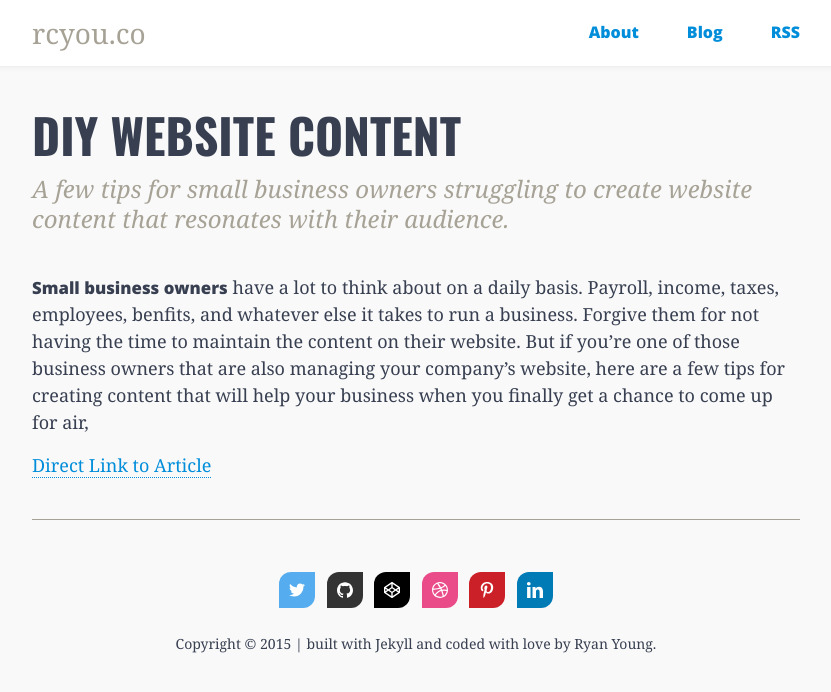
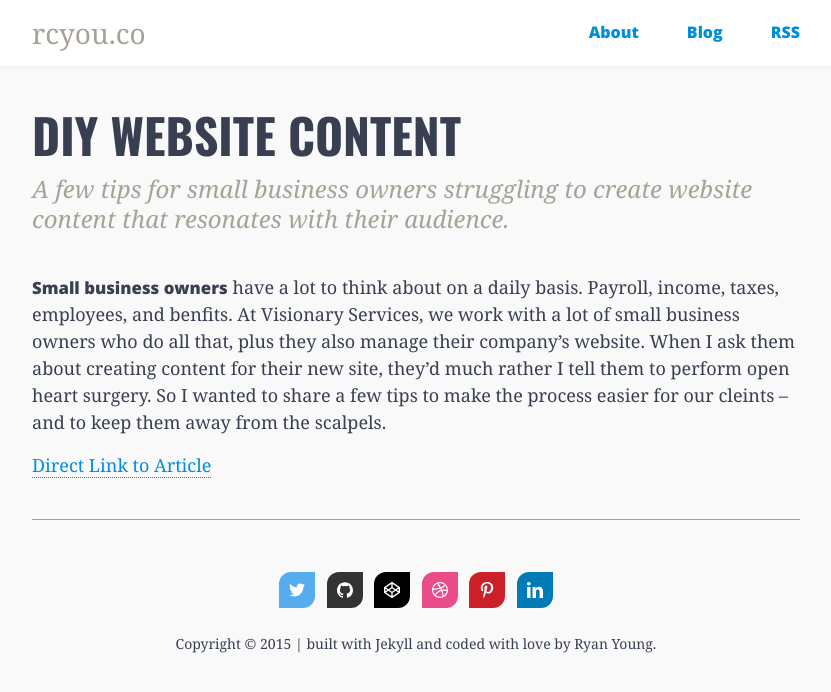
Before and after one commit to rcyou/jekyll-blog, a Jekyll site: the page built from _posts/2015-04-14-diy-website-content.md, in a window 1280 px wide. Shown: the top 692 px of the page, without its empty margins (224-1055 px from the left). Built offline with Jekyll 4.4.1, drawn with Linux system fonts in a browser that asks for light colours.

Commit message:
Update descriptions for blog posts

```diff
--- a/_posts/2015-04-14-diy-website-content.md
+++ b/_posts/2015-04-14-diy-website-content.md
@@ -5,6 +5,6 @@ date:   2015-04-14
 categories: articles
 description: A few tips for small business owners struggling to create website content that resonates with their audience.
 ---
-<b>Small business owners</b> have a lot to think about on a daily basis. Payroll, income, taxes, employees, benfits, and whatever else it takes to run a business. Forgive them for not having the time to maintain the content on their website. But if you're one of those business owners that are also managing your company's website, here are a few tips for creating content that will help your business when you finally get a chance to come up for air,
+<b>Small business owners</b> have a lot to think about on a daily basis. Payroll, income, taxes, employees, and benfits. At Visionary Services, we work with a lot of small business owners who do all that, plus they also manage their company's website. When I ask them about creating content for their new site, they'd much rather I tell them to perform open heart surgery. So I wanted to share a few tips to make the process easier for our cleints – and to keep them away from the scalpels.
 
 [Direct Link to Article](http://www.visionary.com/web-design-news/diy-website-content.html)
```
Also changed, not shown: _posts/2015-03-24-ie-rebrand.md (+1 -1 lines), _posts/2015-05-19-the-inevitable-redesign.md (+1 -1 lines).
